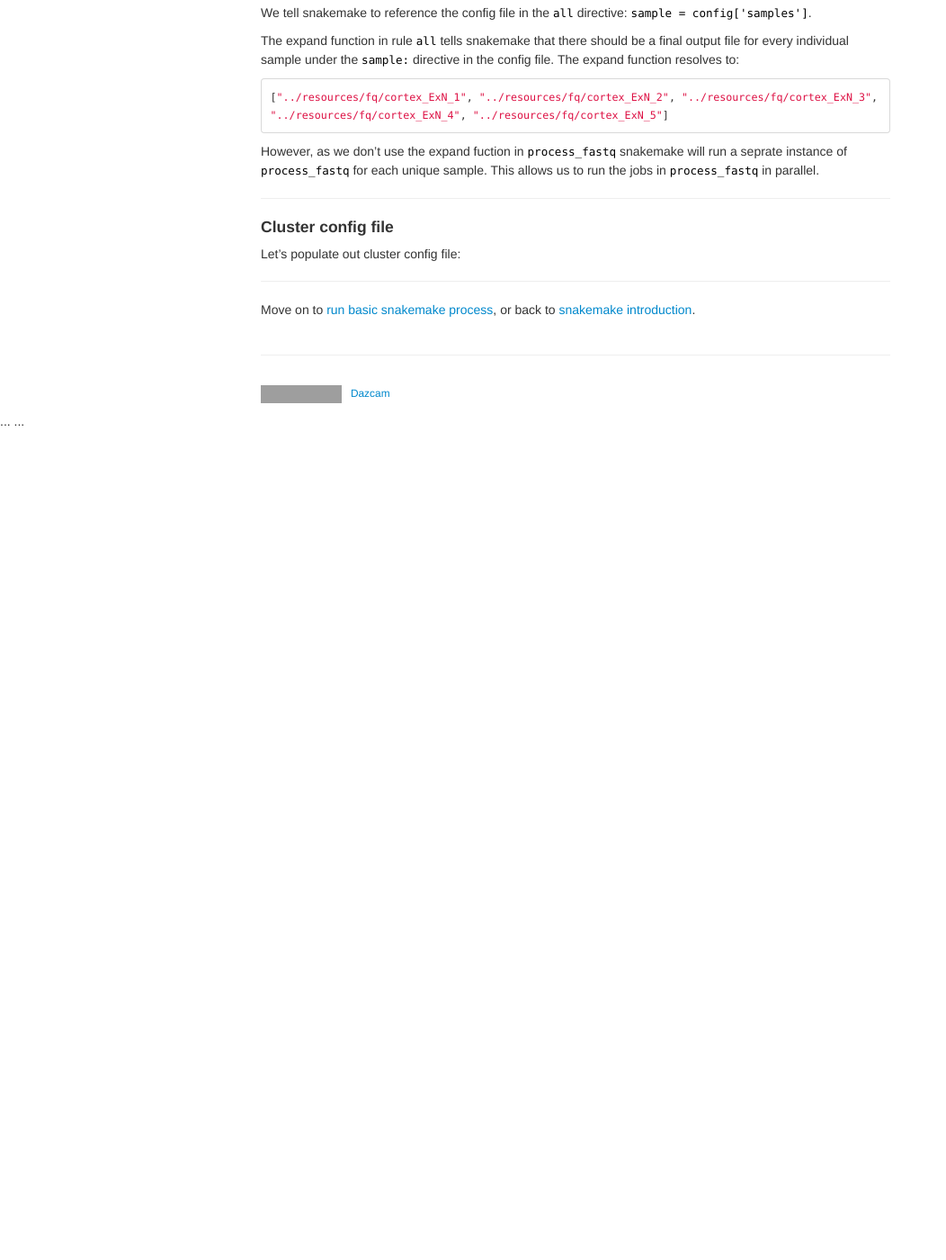
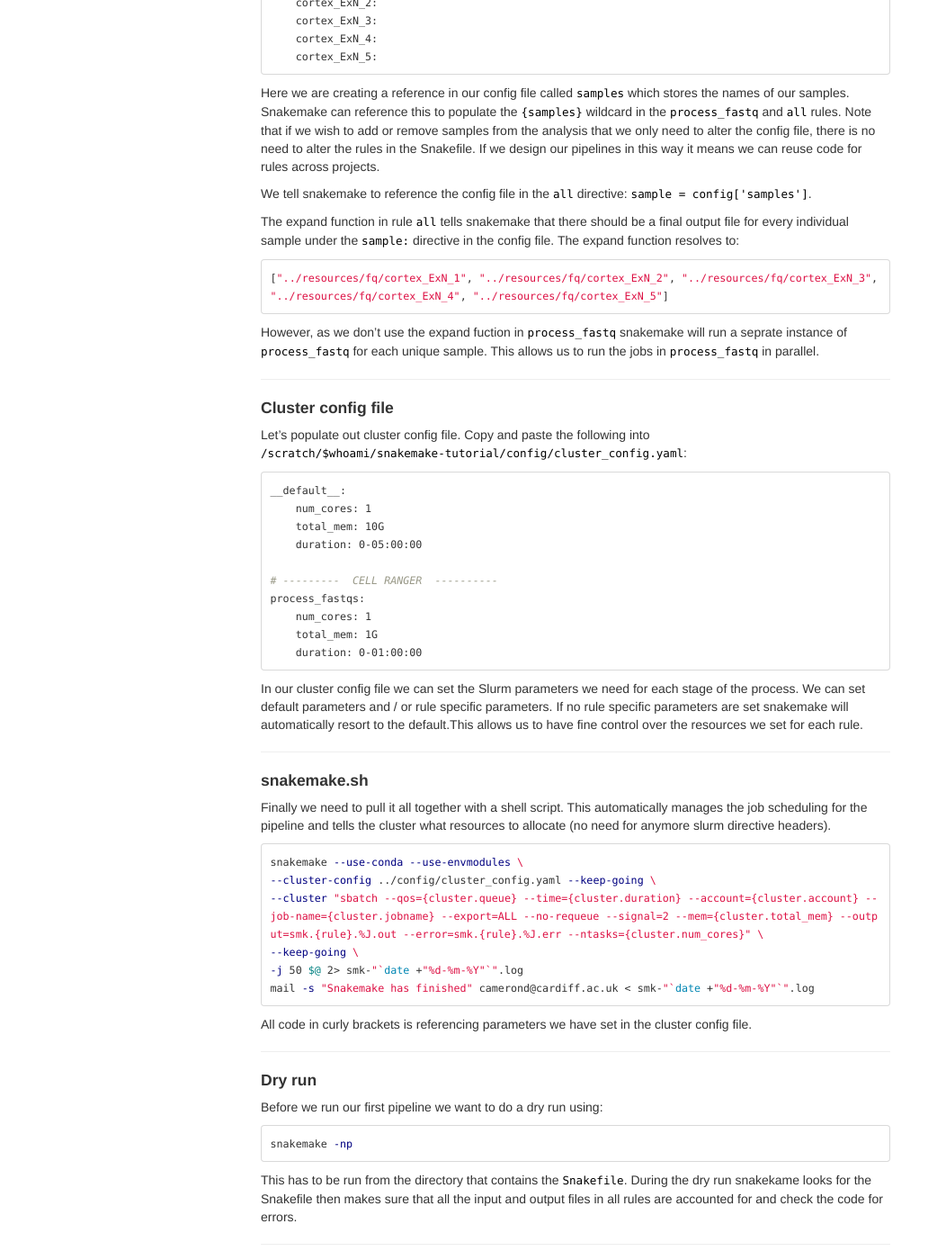
Before and after one commit to Dazcam/Bioinformatics-tutorials, a Jekyll site: the page built from pages/snakemake/run_basic_process.md, in a window 1280 px wide and 1400 px high, scrolled down 1472 px. Shown: the whole window at 90% size, without its empty margins (0-1052 px from the left). Built offline with Jekyll 4.4.1, drawn with Linux system fonts in a browser that asks for light colours; before the commit the page ends 1950 px from its top, so only the background shows below that; some of the changed text lies outside the part shown; grey boxes are pictures that could not be loaded.

Commit message:
Add snakemake-sh code

````diff
--- a/pages/snakemake/run_basic_process.md
+++ b/pages/snakemake/run_basic_process.md
@@ -78,9 +78,22 @@ printf "samples:\n" > ../config/config.yaml
 for i in {1..5}; do printf "    cortex_ExN_$i:\n" >> ../config/config.yaml  ; done
 ```
 
+Which produces:
+
+```bash
+cat ../config/config.yaml
+samples:
+    cortex_ExN_1:
+    cortex_ExN_2:
+    cortex_ExN_3:
+    cortex_ExN_4:
+    cortex_ExN_5:
+```
+
+
 Here we are creating a reference in our config file called `samples` which stores the names of our samples.
 Snakemake can reference this to populate the `{samples}` wildcard in the `process_fastq` and `all` rules.
-Note thatif we wish to add or remove samples from the analysis that we only need to alter the config file,
+Note that if we wish to add or remove samples from the analysis that we only need to alter the config file,
 there is no need to alter the rules in the Snakefile. If we design our pipelines in this way it means we can
 reuse code for rules across projects.
 
@@ -100,19 +113,58 @@ However, as we don't use the expand fuction in `process_fastq` snakemake will ru
 
 #### Cluster config file
 
-Let's populate out cluster config file:
+Let's populate out cluster config file. Copy and paste the following into
+`/scratch/$whoami/snakemake-tutorial/config/cluster_config.yaml`:
 
+```bash
+__default__:
+    num_cores: 1
+    total_mem: 10G
+    duration: 0-05:00:00
 
+# ---------  CELL RANGER  ----------
+process_fastqs:
+    num_cores: 1
+    total_mem: 1G
+    duration: 0-01:00:00
+```
 
+In our cluster config file we can set the Slurm parameters we need for each stage of the process. We can set
+default parameters and / or rule specific parameters. If no rule specific parameters are set snakemake will
+automatically resort to the default.This allows us to have fine control over the resources we set for each
+rule.
 
+***
 
+#### snakemake.sh
 
+Finally we need to pull it all together with a shell script. This automatically manages the job scheduling
+for the pipeline and tells the cluster what resources to allocate (no need for anymore slurm directive headers).
 
+```bash
+snakemake --use-conda --use-envmodules \
+--cluster-config ../config/cluster_config.yaml --keep-going \
+--cluster "sbatch --qos={cluster.queue} --time={cluster.duration} --account={cluster.account} --job-name={cluster.jobname} --export=ALL --no-requeue --signal=2 --mem={cluster.total_mem} --output=smk.{rule}.%J.out --error=smk.{rule}.%J.err --ntasks={cluster.num_cores}" \
+--keep-going \
+-j 50 $@ 2> smk-"`date +"%d-%m-%Y"`".log
+mail -s "Snakemake has finished" camerond@cardiff.ac.uk < smk-"`date +"%d-%m-%Y"`".log
+```
 
+All code in curly brackets is referencing parameters we have set in the cluster config file.
 
+***
 
+#### Dry run
 
+Before we run our first pipeline we want to do a dry run using:
 
+```bash
+snakemake -np
+```
+
+This has to be run from the directory that contains the `Snakefile`. During the dry run snakekame looks
+for the Snakefile then makes sure that all the input and output files in all rules are accounted for and
+check the code for errors.
 
 
 ***
````
